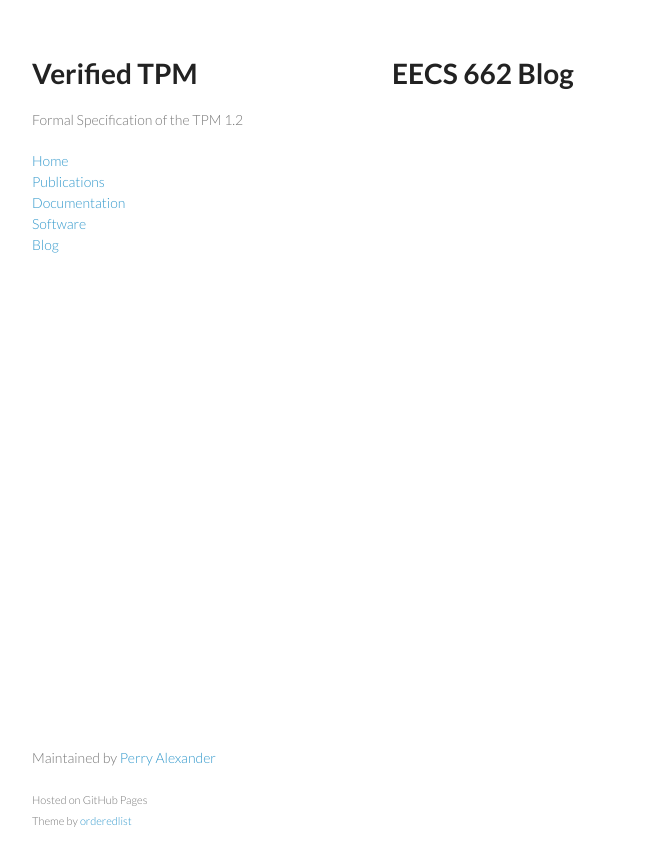
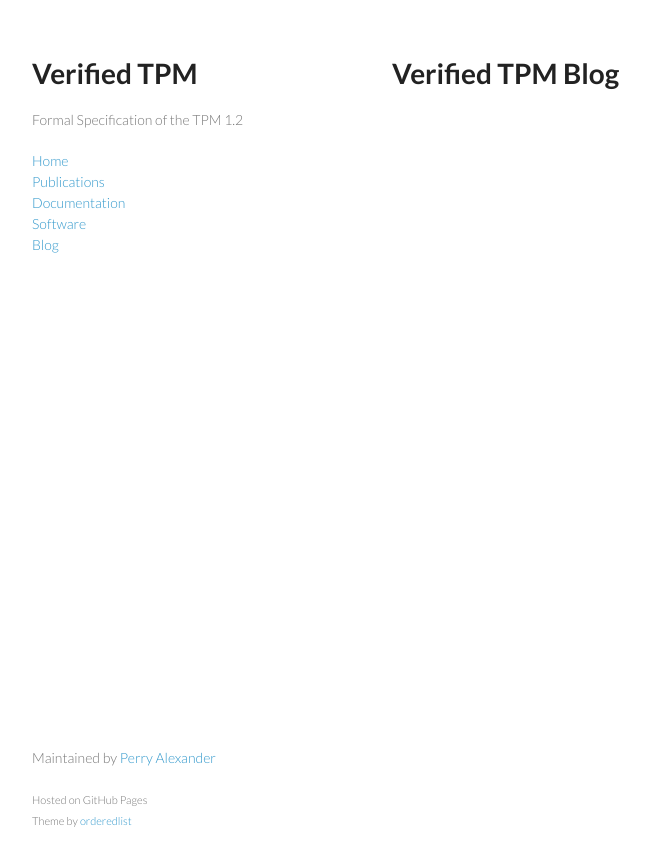
Before and after one commit to ku-sldg/verified-tpm12, a Jekyll site: the page built from blog.md, in a window 1280 px wide. Shown: the top 866 px of the page, without its empty margins (178-828 px from the left). Built offline with Jekyll 4.4.1, drawn with Linux system fonts in a browser that asks for light colours.

Commit message:
moving to standard template

```diff
--- a/blog.md
+++ b/blog.md
@@ -1,9 +1,9 @@
 ---
 layout: frontpage
-title: EECS 662 Blog
+title: Verified TPM Blog
 ---
 
-# EECS 662 Blog
+# {{ page.title }}
 
 {% for post in site.categories.blog %}
 <a href="{{ site.baseurl }}{{ post.url }}">{{ post.title }}</a>
```
